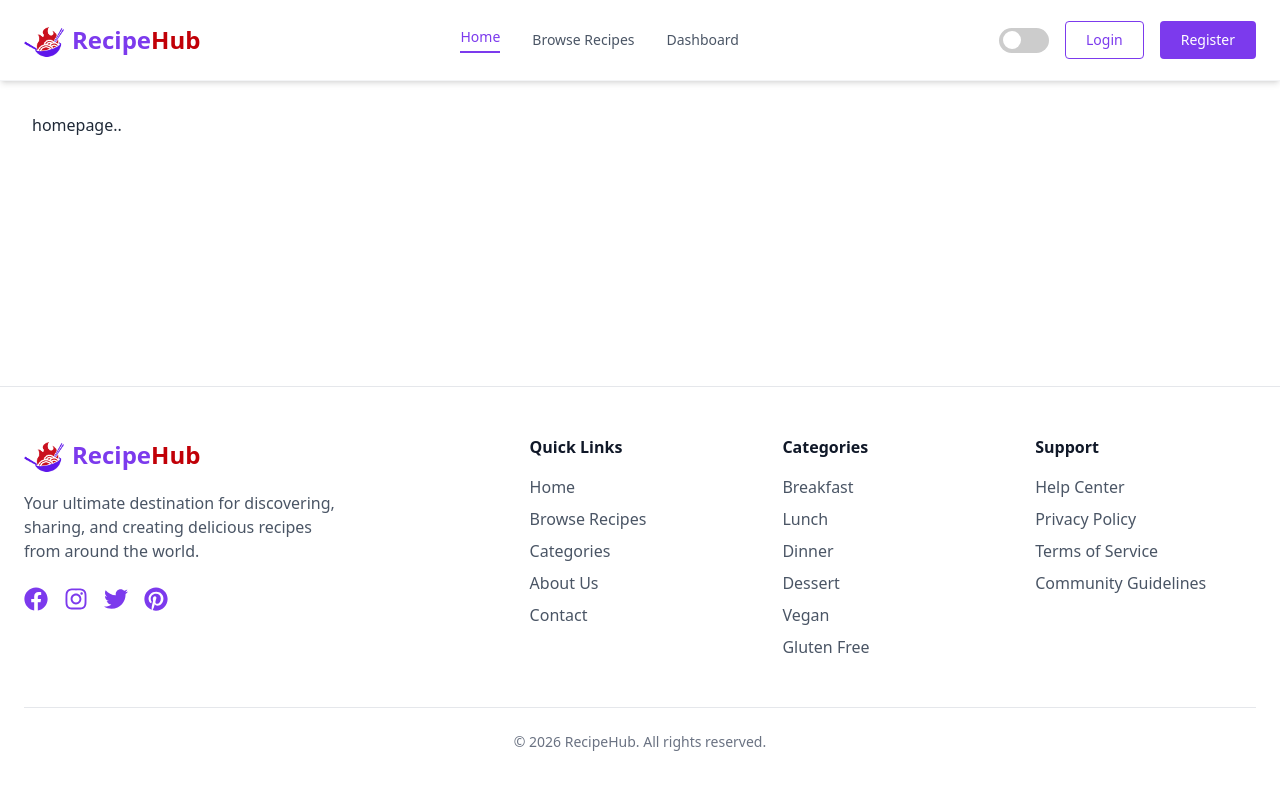
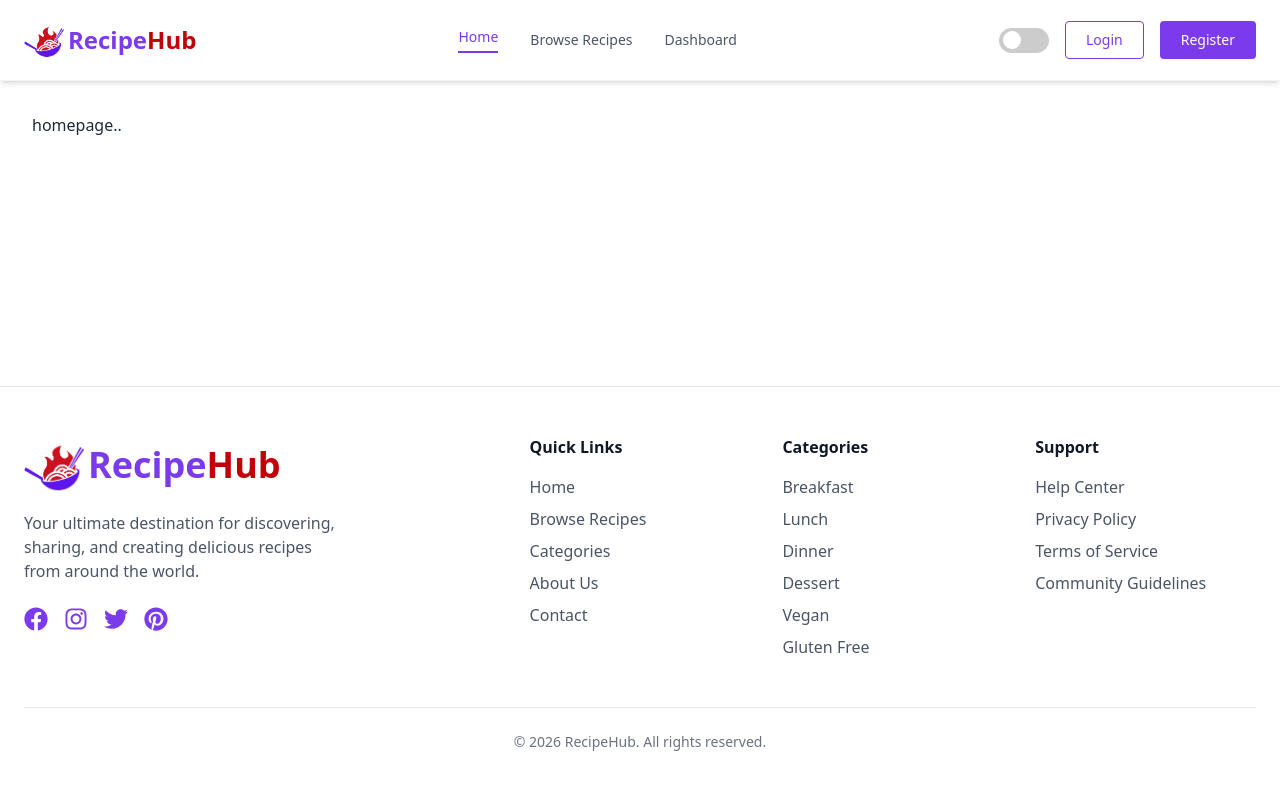
Before and after one commit to fireflyurmi/recipe-hub, a Next.js app: page / in a window 1280 px wide. Shown: the top 790 px of the page. Built offline with nearby package versions, Linux system fonts and the light colour scheme.

Commit message:
Custom Error-page has done

```diff
--- a/src/app/not-found.jsx
+++ b/src/app/not-found.jsx
@@ -1,11 +1,37 @@
-import React from 'react';
+import Link from "next/link";
+import Image from "next/image";
 
 const NotFoundPage = () => {
-    return (
-        <div>
-            not-found page..
-        </div>
-    );
+  return (
+    <div className="min-h-[70vh] flex flex-col items-center justify-center px-6 text-center">
+      <div className="relative w-64 h-64 mb-5">
+        <Image
+          src="/404-illustration.png"
+          alt="404 Illustration"
+          fill
+          className="object-contain"
+        />
+      </div>
+
+      {/* Error Message */}
+      <h1 className="text-6xl font-extrabold text-primary mb-4">404</h1>
+      <h2 className="text-2xl font-bold text-gray-800 dark:text-gray-100 mb-2">
+        Page Not Found
+      </h2>
+      <p className="text-gray-600 dark:text-gray-400 mb-8 max-w-md">
+        Oops! The recipe or page you are looking for seems to have gone missing
+        from our kitchen.
+      </p>
+
+      {/* Back Home Button */}
+      <Link
+        href="/"
+        className="bg-primary text-white px-8 py-3 rounded-lg font-medium hover:bg-purple-700 transition-all duration-300 shadow-md"
+      >
+        Back to Home
+      </Link>
+    </div>
+  );
 };
 
 export default NotFoundPage;
--- a/src/components/shared/Footer.jsx
+++ b/src/components/shared/Footer.jsx
@@ -17,9 +17,9 @@ const Footer = () => {
 
           {/* Logo */}
           <div className="lg:col-span-2">
-            <Link href="/" className="flex items-center gap-2 mb-4">
-              <Image src="/logo.png" alt="RecipeHub Logo" width={40} height={40} />
-              <span className="text-2xl font-bold text-primary">
+            <Link href="/" className="flex items-center gap-1 mb-4">
+              <Image src="/logo.png" alt="RecipeHub Logo" width={60} height={60} />
+              <span className="text-4xl font-bold text-primary">
                 Recipe<span className="text-red-700">Hub</span>
               </span>
             </Link>
--- a/src/components/shared/Navbar.jsx
+++ b/src/components/shared/Navbar.jsx
@@ -20,7 +20,7 @@ const Navbar = () => {
     <nav className="bg-bg-light dark:bg-bg-dark shadow-md transition-colors duration-300 border-b border-gray-100 dark:border-gray-800 relative z-50">
       <div className="container mx-auto px-6 h-20 flex items-center justify-between">
         {/* Logo */}
-        <Link href="/" className="flex items-center gap-2">
+        <Link href="/" className="flex items-center gap-1">
           <Image src="/logo.png" alt="Logo" width={40} height={40} />
           <span className="text-2xl font-bold text-primary">
             Recipe<span className="text-red-700">Hub</span>
```
Also changed, not shown: 1 other file (tests, documents, lock files or other folders).
